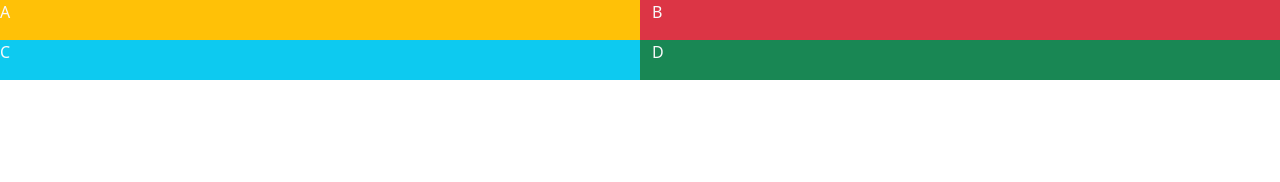
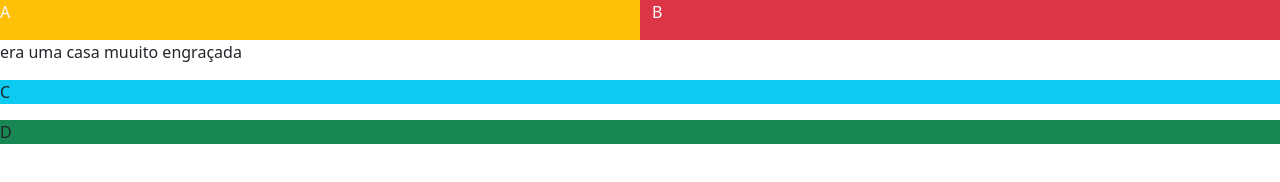
Before and after one commit to JulioGSilva/Bootstrap, a website: page Bootstrap/index.html in a window 1280 px wide. Drawn offline with nearby package versions, Linux system fonts and the light colour scheme.

Commit message:
Update index.html

```diff
--- a/Bootstrap/index.html
+++ b/Bootstrap/index.html
@@ -27,7 +27,9 @@
         </div>
     </div>
 
-    <div class="row bg-primary text-light">
+    <p>era uma casa muuito engraçada<p>
+
+
         <div class="col bg-info">
             <p>C</p>
         </div>
```
